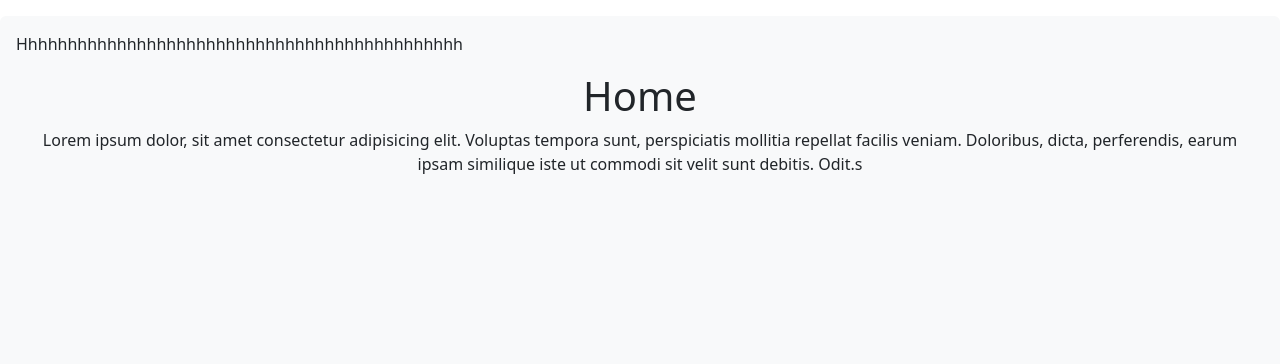
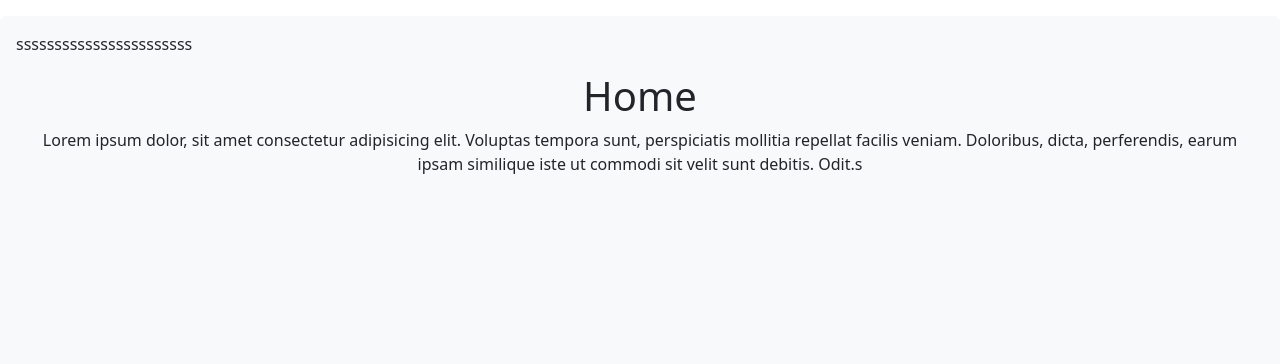
Before and after one commit to yuuyakizami/MySqlEdu---Practice, a PHP site: page /index.php in a window 1280 px wide. Shown: the part 56-420 px from the top of the page. Run offline with PHP 8.4, Linux system fonts and the light colour scheme; tables that the repository leaves empty hold one stand-in row (values such as "Sample post"); some libraries are stand-ins or nearby versions.

Commit message:
wsssssss

```diff
--- a/index.php
+++ b/index.php
@@ -69,7 +69,7 @@ session_start();
           </div>
         </div>
       </div>
-      <p>Hhhhhhhhhhhhhhhhhhhhhhhhhhhhhhhhhhhhhhhhhhhhh</p>
+      <p>sssssssssssssssssssssss</p>
     <!-- Home -->
 
       <div id="home" class="container-fluid text-center mx-auto">
```
